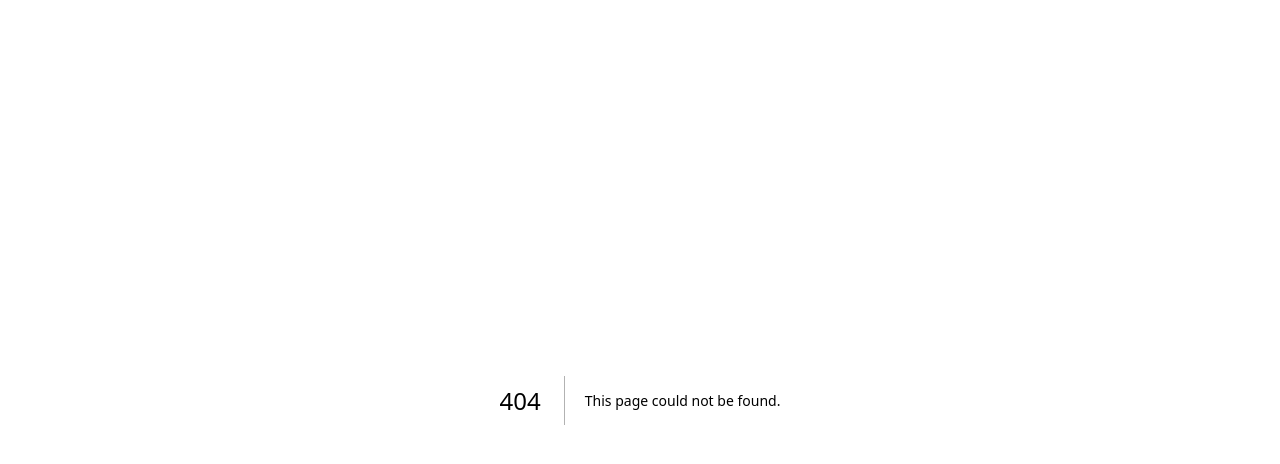
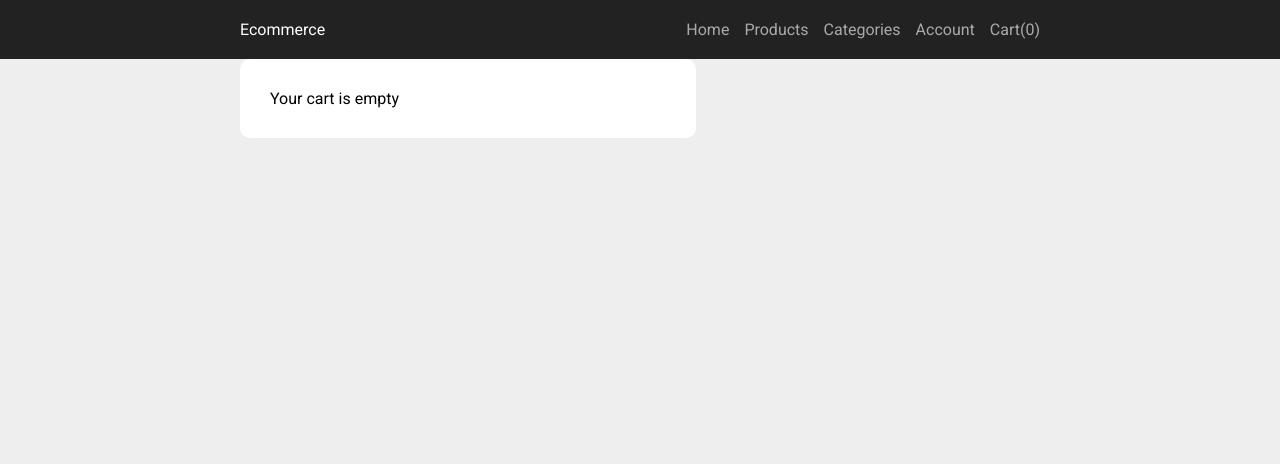
Before and after one commit to Vivy/EcommerceFront, a Next.js app: page /cart in a window 1280 px wide. Before the commit this address had no page. Shown: the top 464 px of the page. Built offline with nearby package versions, Linux system fonts and the light colour scheme.

Commit message:
feat: added cart, display items if you have any and checkout. added items in cart to lacalstoradge

```diff
--- a/component/button/button.style.js
+++ b/component/button/button.style.js
@@ -24,6 +24,15 @@ export const ButtonStyle = css`
   background-color: #fff;
   color: #000;
   `}
+  ${({ black, outline }) => black && outline && css`
+  background-color: transparent;
+  border: 1px solid #000;
+  color: #000;
+  `}
+  ${({ black, outline }) => black && !outline && css`
+  background-color: #000;
+  color: #fff;
+  `}
   ${({ primary, outline }) => primary && !outline && css`
   background-color: ${primarycolor};
   border: 1px solid ${primarycolor};
@@ -41,6 +50,10 @@ export const ButtonStyle = css`
     height: 20px;
   }
   `}
+  ${({ block }) => block && css`
+    display: block;
+    width: 100%;
+  `}
 `
 
 export const Button = styled.button`
--- /dev/null
+++ b/component/cartcontext/cartcontext.jsx
@@ -0,0 +1,46 @@
+import { createContext, useEffect, useState } from 'react';
+
+export const CartContext = createContext({});
+
+export function CartContextProvider({ children }) {
+  const ls = typeof window !== 'undefined' ? window.localStorage : null;
+  const [cartProducts, setCartProducts] = useState([]);
+  useEffect(() => {
+    if (cartProducts?.length > 0) {
+      ls?.setItem('cart', JSON.stringify(cartProducts));
+    }
+  }, [cartProducts]);
+  useEffect(() => {
+    if (ls && ls.getItem('cart')) {
+      setCartProducts(JSON.parse(ls.getItem('cart')));
+    }
+  }, []);
+  function addProduct(productId) {
+    setCartProducts((prev) => [...prev, productId]);
+  }
+  function removeProduct(productId) {
+    setCartProducts((prev) => {
+      const pos = prev.indexOf(productId);
+      if (pos !== -1) {
+        return prev.filter((value, index) => index !== pos);
+      }
+      return prev;
+    });
+  }
+  function clearCart() {
+    setCartProducts([]);
+  }
+  return (
+    <CartContext.Provider
+      value={{
+        cartProducts,
+        setCartProducts,
+        addProduct,
+        removeProduct,
+        clearCart,
+      }}
+    >
+      {children}
+    </CartContext.Provider>
+  );
+}
--- a/component/header/header.jsx
+++ b/component/header/header.jsx
@@ -1,8 +1,11 @@
 import Link from 'next/link';
 import * as S from './header.style';
 import Center from '../center/center';
+import { useContext } from 'react';
+import { CartContext } from '../cartcontext/cartcontext';
 
 const Header = () => {
+  const { cartProducts } = useContext(CartContext);
   return (
     <S.Header>
       <Center>
@@ -13,7 +16,7 @@ const Header = () => {
             <S.NavLink href={'/products'}>Products</S.NavLink>
             <S.NavLink href={'/categories'}>Categories</S.NavLink>
             <S.NavLink href={'/account'}>Account</S.NavLink>
-            <S.NavLink href={'/cart'}>Cart(0)</S.NavLink>
+            <S.NavLink href={'/cart'}>Cart({cartProducts.length})</S.NavLink>
           </S.StyledNav>
         </S.Wrapper>
       </Center>
--- a/component/productbox/productbox.jsx
+++ b/component/productbox/productbox.jsx
@@ -1,9 +1,11 @@
+import { useContext } from 'react';
 import Button from '../button/button';
-import CartIcon from '../icon/carticon';
 import * as S from './productbox.style';
+import { CartContext } from '../cartcontext/cartcontext';
 
 const ProductBox = ({ _id, title, price, description }) => {
   const url = '/product/' + _id;
+  const { addProduct } = useContext(CartContext);
   return (
     <S.ProductWrapper>
       <S.ProductBox href={url}>
@@ -15,7 +17,7 @@ const ProductBox = ({ _id, title, price, description }) => {
         <S.Title href={url}>{title}</S.Title>
         <S.PriceRow>
           <S.Price>${price}</S.Price>
-          <Button primary outline>
+          <Button primary outline onClick={() => addProduct(_id)}>
             Add to cart
           </Button>
         </S.PriceRow>
--- a/package.json
+++ b/package.json
@@ -9,6 +9,7 @@
     "lint": "next lint"
   },
   "dependencies": {
+    "axios": "^1.3.6",
     "eslint": "8.38.0",
     "eslint-config-next": "13.3.0",
     "mongoose": "^7.0.4",
--- a/pages/_app.js
+++ b/pages/_app.js
@@ -1,3 +1,4 @@
+import { CartContextProvider } from '@/component/cartcontext/cartcontext';
 import { createGlobalStyle } from 'styled-components';
 
 const GlobalStyles = createGlobalStyle`
@@ -14,7 +15,9 @@ export default function App({ Component, pageProps }) {
   return (
     <>
       <GlobalStyles />
-      <Component {...pageProps} />
+      <CartContextProvider>
+        <Component {...pageProps} />
+      </CartContextProvider>
     </>
   );
 }
--- /dev/null
+++ b/pages/api/cart.js
@@ -0,0 +1,10 @@
+import { mongooseConnect } from '@/lib/mongoose'
+import { Product } from '@/models/product';
+
+const handle = async (res, req) => {
+  await mongooseConnect();
+  const ids = req.body.ids;
+  res.json(await Product.find({ _id: ids }))
+}
+
+export default handle
--- /dev/null
+++ b/pages/cart.js
@@ -0,0 +1,48 @@
+import Header from '@/component/header/header'
+import * as S from '../styles/cart.style'
+import Center from '@/component/center/center'
+import Button from '@/component/button/button'
+import { useContext, useEffect, useState } from 'react'
+import { CartContext } from '@/component/cartcontext/cartcontext'
+
+const Cart = () => {
+  const { cartProducts } = useContext(CartContext)
+  const [products, setProducts] = useState([])
+  useEffect(() => {
+    if (cartProducts.length > 0) {
+      axios
+    }
+  }, [cartProducts])
+  return (
+    <>
+      <Header />
+      <Center>
+        <S.CollumsWrapper>
+          <S.Box>
+            {!cartProducts?.length && (
+              <div>Your cart is empty</div>
+            )}
+            {cartProducts?.length > 0 && (
+              <>
+                <h2>Cart</h2>
+                {cartProducts.map(productId => (
+                  <div>{productId}</div>
+                ))}
+              </>
+            )}
+          </S.Box>
+          {!!cartProducts?.length && (
+            <S.Box>
+              <h2>Order information</h2>
+              <input type='text' placeholder='Address' />
+              <input type='text' placeholder='Address2' />
+              <Button black block >Continue to checkout</Button>
+            </S.Box>
+          )}
+        </S.CollumsWrapper>
+      </Center>
+    </>
+  )
+}
+
+export default Cart
--- /dev/null
+++ b/styles/cart.style.js
@@ -0,0 +1,13 @@
+import styled from 'styled-components';
+
+export const CollumsWrapper = styled.div`
+  display: grid;
+  grid-template-columns: 1.2fr .8fr;
+  gap: 40px;
+`
+
+export const Box = styled.div`
+  background-color: #fff;
+  border-radius: 10px;
+  padding: 30px;
+`
```
Also changed, not shown: component/featured/featured.jsx (+7 -1 lines), 1 other file (tests, documents, lock files or other folders).
